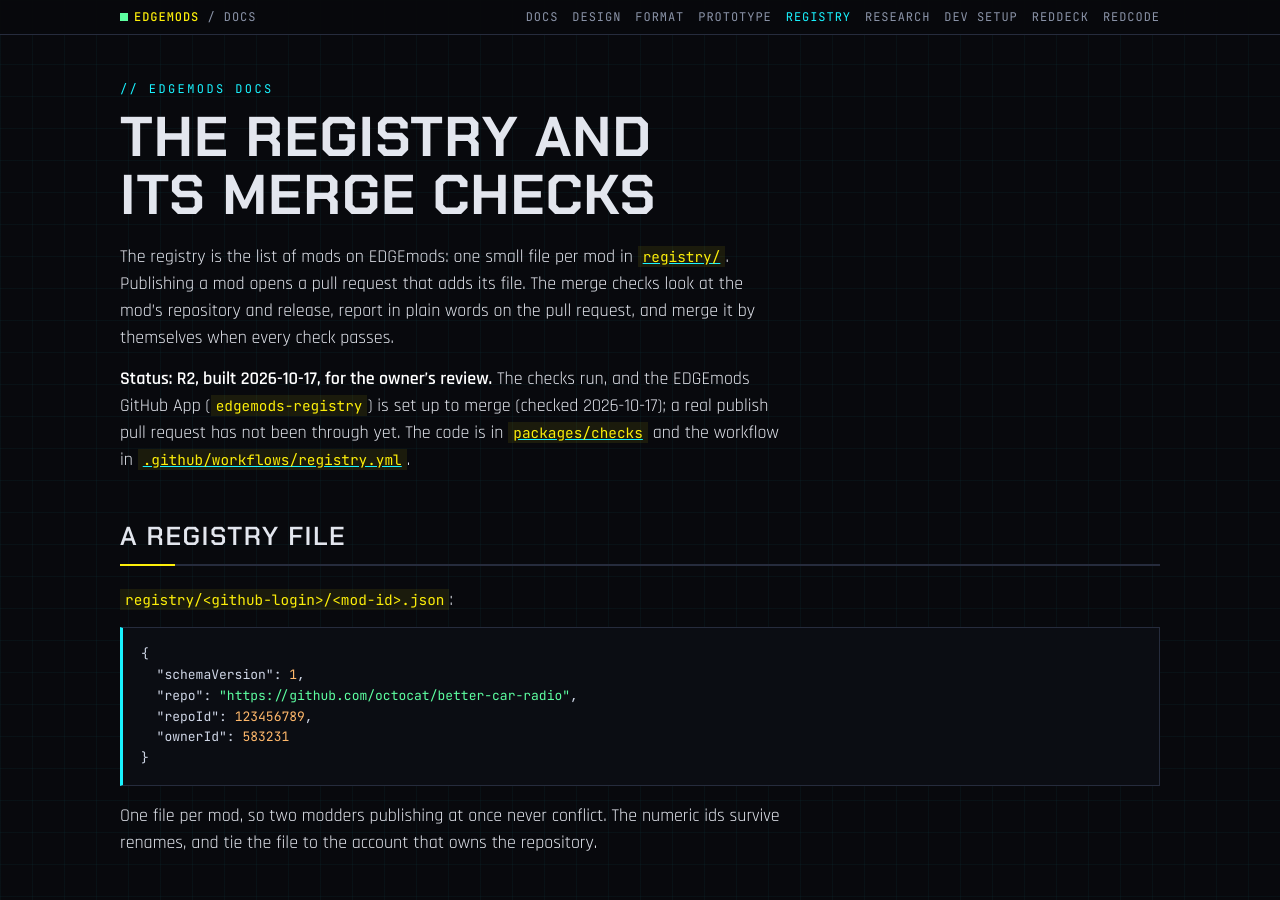
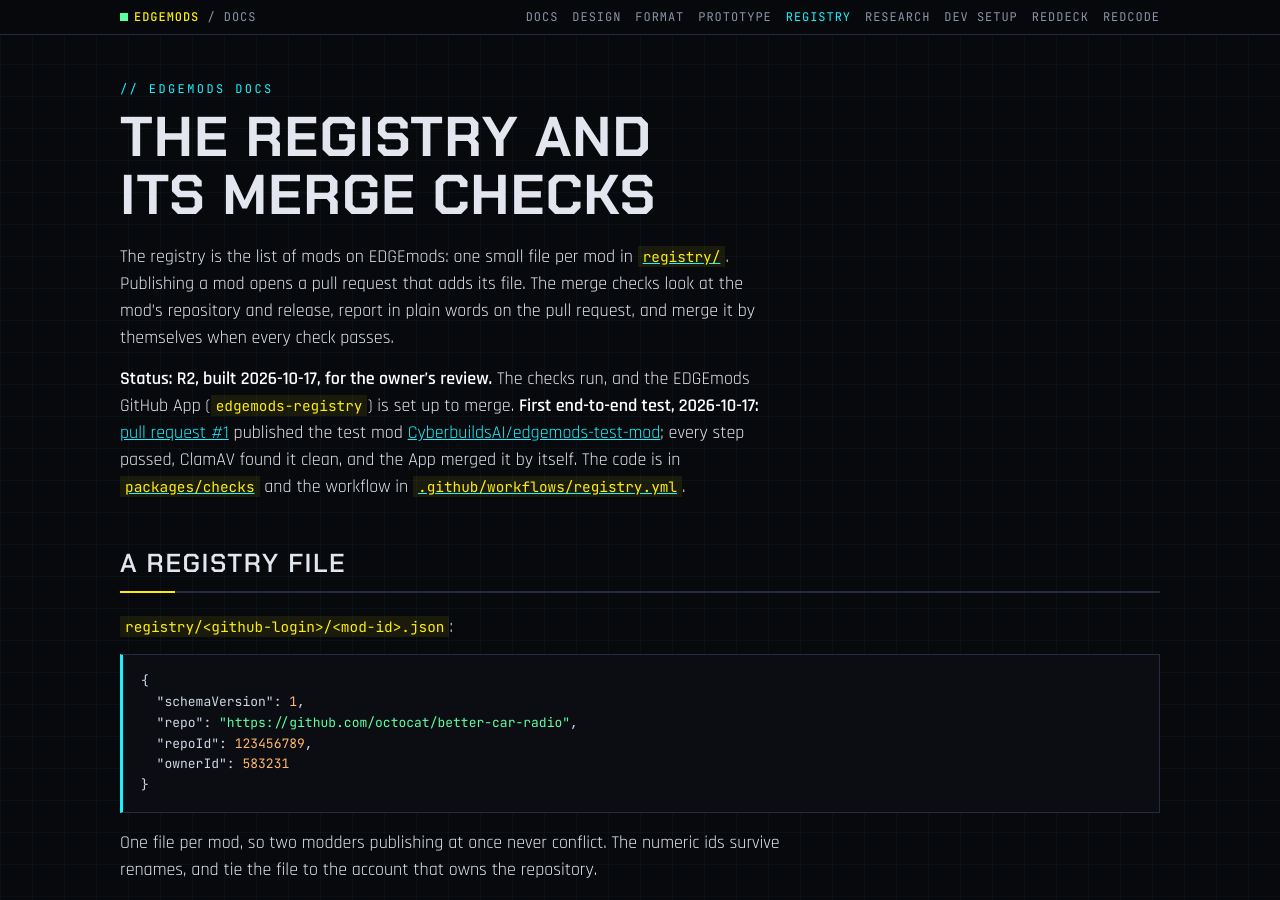
Before and after one commit to Edgemodders/EDGEmods, a Jekyll site: the page built from docs/registry.md, in a window 1280 px wide and 900 px high. Built offline with Jekyll 4.4.1, drawn with Linux system fonts in a browser that asks for light colours; our own code applies the rules of GitHub Pages for plain Markdown files; some of the changed text lies outside the part shown.

Commit message:
Docs: the first end-to-end publish passed and merged by itself
Co-Authored-By: Claude Opus 5.5 <noreply@anthropic.com>

```diff
--- a/docs/registry.md
+++ b/docs/registry.md
@@ -2,7 +2,7 @@
 
 The registry is the list of mods on EDGEmods: one small file per mod in [`registry/`](https://github.com/Edgemodders/EDGEmods/tree/main/registry). Publishing a mod opens a pull request that adds its file. The merge checks look at the mod's repository and release, report in plain words on the pull request, and merge it by themselves when every check passes.
 
-**Status: R2, built 2026-10-17, for the owner's review.** The checks run, and the EDGEmods GitHub App (`edgemods-registry`) is set up to merge (checked 2026-10-17); a real publish pull request has not been through yet. The code is in [`packages/checks`](https://github.com/Edgemodders/EDGEmods/tree/main/packages/checks) and the workflow in [`.github/workflows/registry.yml`](https://github.com/Edgemodders/EDGEmods/blob/main/.github/workflows/registry.yml).
+**Status: R2, built 2026-10-17, for the owner's review.** The checks run, and the EDGEmods GitHub App (`edgemods-registry`) is set up to merge. **First end-to-end test, 2026-10-17:** [pull request #1](https://github.com/Edgemodders/EDGEmods/pull/1) published the test mod [CyberbuildsAI/edgemods-test-mod](https://github.com/CyberbuildsAI/edgemods-test-mod); every step passed, ClamAV found it clean, and the App merged it by itself. The code is in [`packages/checks`](https://github.com/Edgemodders/EDGEmods/tree/main/packages/checks) and the workflow in [`.github/workflows/registry.yml`](https://github.com/Edgemodders/EDGEmods/blob/main/.github/workflows/registry.yml).
 
 ## A registry file
 
@@ -73,4 +73,4 @@ ClamAV (`clamscan`) and 7-Zip (`7z`) must be installed for the downloads step; o
 |---|---|
 | Organization-owned mods | Refused for now: the checks cannot see who in an organization may publish |
 | VirusTotal | ClamAV runs now. VirusTotal's terms for this use still need reading; it could be added as a second scanner |
-| An end-to-end test | Needs a real test mod repository and a real pull request: the owner's go-ahead first, since both are public |
+| Further end-to-end tests | The first passed (pull request #1). Failing cases on GitHub (a bad release, a dirty download) need new public pull requests: the owner's go-ahead first. The unit tests cover them with a fake GitHub |
```
Also changed, not shown: CLAUDE.md (+1 -1 lines), docs/index.md (+1 -1 lines).
